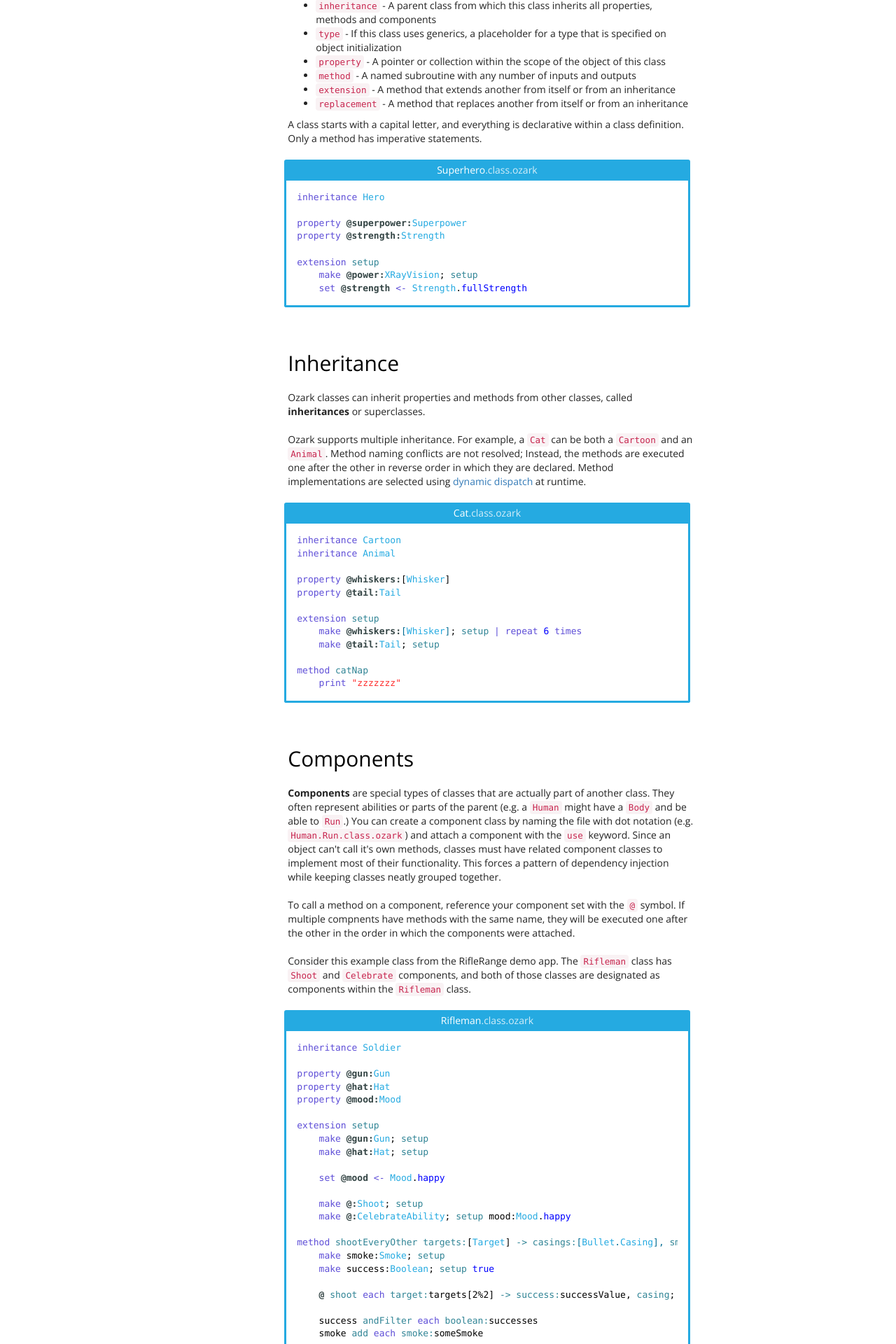
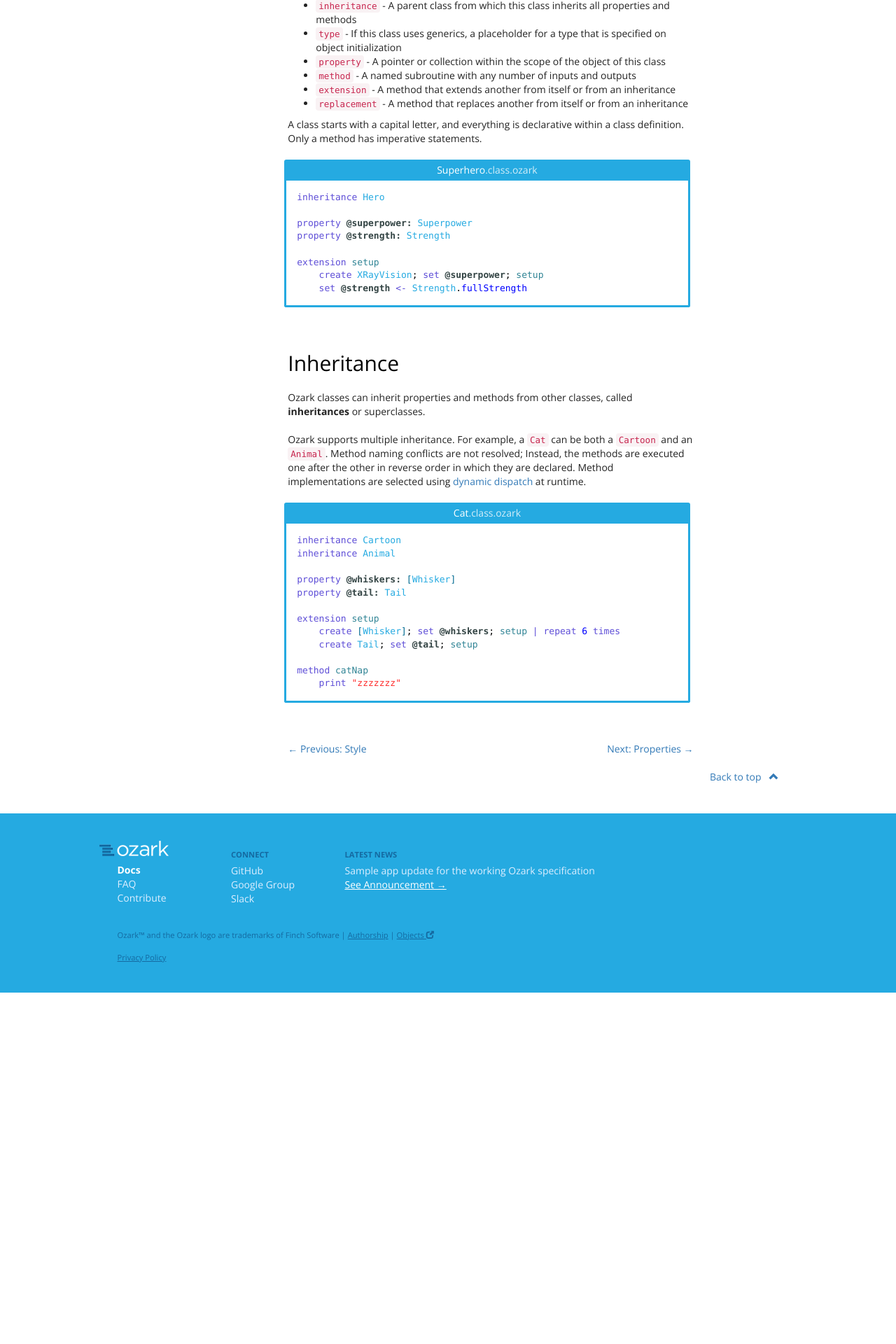
Before and after one commit to chasefinch/ozark-lang.github.io, a PHP site: page /language-documentation/classes in a window 1280 px wide. Shown: the part 520-2440 px from the top of the page at 70% size. After the commit the page ends 1938 px from the top, so only its background shows below. Run offline with PHP 8.4, Linux system fonts and the light colour scheme; some libraries are stand-ins or nearby versions.

Commit message:
Removed Components

```diff
--- a/about-ozark.php
+++ b/about-ozark.php
@@ -29,6 +29,7 @@
 								</div>
 							</div>
 						</div>
+						<!-- Obsolete
 						<div class='code-sample-header'>Rifleman.class.ozark</div>
 						<div class='code-sample' itemscope itemtype="http://schema.org/SoftwareSourceCode"><meta itemprop="language" content="Ozark" />
 							<pre>inheritance Person
@@ -42,6 +43,7 @@ class ShootAbility
 	inheritance Ability
 
 	enumeration SkillLevel</pre></div>
+						-->
 					</div>
 					<div style='clear:both;'></div>
 					<div style='clear:both;'></div>
--- a/css/style.css
+++ b/css/style.css
@@ -75,7 +75,8 @@ a.download { font-weight:bold; text-decoration:none; }
 	.btn-disabled:active { box-shadow:none; }
 
 .reserved { color:#5e4ed7; }
-.argument { color:#308495; }
+.argument { color:#308495; font-style:italic; }
+.add { font-weight: bold; }
 .method { color:#308495; }
 .comment { color:#05a74f; }
 .string { color:#ff2e2d; }
--- a/js/script.js
+++ b/js/script.js
@@ -1,5 +1,5 @@
-var reserved = ["&lt;-", "...", "|", "as", "create", "each", "else", "extension", "for", "if", "in", "is", "inheritance", "make", "method", "print", "property", "repeat", "run", "replacement", "set", "split", "state", "times", "type", "unless", "until", "use", "while", "with"];
-var symbols = ["+", "-", "&gt;", "&lt;", "≥", "≤", "^", "¬", "*", "÷", "√", "∫", "∑", "=", "≠"];
+var reserved = ["&lt;-", "...", "|", "as", "create", "each", "else", "extension", "for", "if", "in", "is", "inheritance", "method", "new", "print", "property", "repeat", "run", "replacement", "set", "split", "state", "times", "type", "unless", "until", "while", "with"];
+var symbols = ["!", "+", "-", "&gt;", "&lt;", "≥", "≤", "^", "¬", "*", "÷", "√", "∫", "∑", "=", "≠"];
 
 $(document).ready(function() {
 
@@ -76,6 +76,10 @@ function process(line) {
 
             if(parts[0].match(/@([a-z][A-Za-z0-9]*)?/)) {
                 parts[0] = "<span class='property'>"+parts[0]+":</span>";
+            } else if(parts[0].match(/inheritance/) || parts[0].match(/create/)) {
+                parts[0] = "<span class='reserved'>"+parts[0]+":</span>";
+            } else if(parts[0].match(/&amp;[a-z][A-Za-z0-9]*/)){
+                parts[0] = "<span class='argument'><span class='add'>&amp;</span>"+parts[0].substr(5)+":</span>";
             } else if(!declaration) {
                 parts[0] = "<span class='argument'>"+parts[0]+":</span>";
             } else {
@@ -137,9 +141,9 @@ function process(line) {
             if(i == 0 && ["extension", "method"].indexOf(word) == -1) {
                 declaration = true;
             }
-        } else if(i == 1 && words[1].match(/^\[?[A-Z][A-Za-z0-9]*((\.|\\)?[A-Z][A-Za-z0-9]*)*\??\]?;?$/)) {
-            var match = words[1].match(/\.|\\|\;|\[|\]/g);
-            var set = words[1].split(/\.|\\|\;|\[|\]/);
+        } else if(words[i].match(/^\[?[A-Z][A-Za-z0-9]*((\.|\\)?[A-Z][A-Za-z0-9]*)*\??\]?(,|;)?$/)) {
+            var match = words[i].match(/\.|\\|\;|\,|\[|\]/g);
+            var set = words[i].split(/\.|\\|\;|\,|\[|\]/);
             var whole = new Array();
 
             whole[0] = "<span class='type'>"+set[0]+"</span>";
@@ -153,7 +157,7 @@ function process(line) {
                     }
                 }
             }
-            words[1] = whole.join("");
+            words[i] = whole.join("");
         } else if(i == 1 && words[1].match(/^[A-Z][A-Za-z0-9]*(\.?[A-Z][A-Za-z0-9]*)*(\.?[a-z][A-Za-z0-9]*)?$/)) {
             var set = words[1].split(".");
             for(var j=0; j<set.length; j++) {
--- a/language-documentation/classes.php
+++ b/language-documentation/classes.php
@@ -38,7 +38,7 @@
 											<p>A class may contain any number of the following declarations in this order:</p>
 
 											<ul>
-												<li><a href='#Inheritance'><code>inheritance</code></a> - A parent class from which this class inherits all properties, methods and components</li>
+												<li><a href='#Inheritance'><code>inheritance</code></a> - A parent class from which this class inherits all properties and methods</li>
 												<li><a href='objects#Generics'><code>type</code></a> - If this class uses generics, a placeholder for a type that is specified on object initialization</li>
 												<li><a href='properties'><code>property</code></a> - A pointer or collection within the scope of the object of this class</li>
 												<li><a href='methods'><code>method</code></a> - A named subroutine with any number of inputs and outputs</li>
@@ -51,11 +51,11 @@
 											<div class='code-sample-header'>Superhero.class.ozark</div>
 											<div class='code-sample' itemscope itemtype="http://schema.org/Code"><meta itemprop="language" content="Ozark" /><pre>inheritance Hero
 
-property @superpower:Superpower
-property @strength:Strength
+property @superpower: Superpower
+property @strength: Strength
 
 extension setup
-	make @power:XRayVision; setup
+	create XRayVision; set @superpower; setup
 	set @strength &lt;- Strength.fullStrength</pre></div>
 
 											<a name="Inheritance"><h2>Inheritance</h2></a>
@@ -68,92 +68,15 @@ extension setup
 											<div class='code-sample' itemscope itemtype="http://schema.org/Code"><meta itemprop="language" content="Ozark" /><pre>inheritance Cartoon
 inheritance Animal
 
-property @whiskers:[Whisker]
-property @tail:Tail
+property @whiskers: [Whisker]
+property @tail: Tail
 
 extension setup
-	make @whiskers:[Whisker]; setup | repeat 6 times
-	make @tail:Tail; setup
+	create [Whisker]; set @whiskers; setup | repeat 6 times
+	create Tail; set @tail; setup
 
 method catNap
 	print "zzzzzzz"</pre></div>
-
-											<a name='Components'><h2>Components</h2></a>
-
-											<p><strong>Components</strong> are special types of classes that are actually part of another class. They often represent abilities or parts of the parent (e.g. a <code>Human</code> might have a <code>Body</code> and be able to <code>Run</code>.) You can create a component class by naming the file with dot notation (e.g. <code>Human.Run.class.ozark</code>) and attach a component with the <code>use</code> keyword. Since an object can't call it's own methods, classes must have related component classes to implement most of their functionality. This forces a pattern of dependency injection while keeping classes neatly grouped together.</p>
-
-											<p>To call a method on a component, reference your component set with the <code>@</code> symbol. If multiple compnents have methods with the same name, they will be executed one after the other in the order in which the components were attached.</p>
-
-											<p>Consider this example class from the RifleRange demo app. The <code>Rifleman</code> class has <code>Shoot</code> and <code>Celebrate</code> components, and both of those classes are designated as components within the <code>Rifleman</code> class.</p>
-
-											<div class='code-sample-header'>Rifleman.class.ozark</div>
-											<div class='code-sample' itemscope itemtype="http://schema.org/Code"><meta itemprop="language" content="Ozark" /><pre>inheritance Soldier
-
-property @gun:Gun
-property @hat:Hat
-property @mood:Mood
-
-extension setup
-	make @gun:Gun; setup
-	make @hat:Hat; setup
-
-	set @mood &lt;- Mood.happy
-
-	make @:Shoot; setup
-	make @:CelebrateAbility; setup mood:Mood.happy
-
-method shootEveryOther targets:[Target] -&gt; casings:[Bullet.Casing], smoke:Smoke, success:Boolean
-	make smoke:Smoke; setup
-	make success:Boolean; setup true
-
-	@ shoot each target:targets[2%2] -&gt; success:successValue, casing; set casings, smoke:someSmoke
-
-	success andFilter each boolean:successes
-	smoke add each smoke:someSmoke
-
-	if success is ...
-	... true
-		@ showOffForTheCrowd hat:@hat, mood:@mood
-
-	... false
-		set @mood &lt;- Mood.sad</pre></div>
-
-
-											<div class='code-sample-header'>Rifleman.Shoot.class.ozark</div>
-											<div class='code-sample' itemscope itemtype="http://schema.org/Code"><meta itemprop="language" content="Ozark" /><pre>inheritance RiflemanAbility
-
-property @skill:SkillLevel
-
-extension setup
-	set @skill &lt;- SkillLevel.novice
-
-extension setup &amp;skill:SkillLevel
-	set @skill &lt;- skill
-
-method fireGun gun:Gun target:Target -&gt; casing:Bullet.Casing, smoke:Smoke
-	gun shoot target -&gt; casing; set casing, smoke; set smoke</pre></div>
-
-											<div class='code-sample-header'>Rifleman.Celebrate.class.ozark</div>
-											<div class='code-sample' itemscope itemtype="http://schema.org/Code"><meta itemprop="language" content="Ozark" /><pre>inheritance RiflemanAbility
-
-extension setup
-	make @:HatTipAbility; setup
-
-method showOffForTheCrowd hat:Hat
-	@ tip hat:hat
-	print "Hello,&nbsp;ladies."</pre></div>
-
-											<div class='code-sample-header'>Rifleman.Celebrate.HatTip.class.ozark</div>
-											<div class='code-sample' itemscope itemtype="http://schema.org/Code"><meta itemprop="language" content="Ozark" /><pre>inheritance RiflemanAbility
-
-method tip hat:Hat
-	print "&laquo;Raise&nbsp;hat&raquo;"</pre></div>
-
-											<p>From outside of the parent class, nested classes and enumerations are referenced with dot notation. For example, a class making use of the <code>Rifleman</code> class but wishing to declare an independent <code>ShootAbility</code> would reference the class as <code>Rifleman.ShootAbility</code></p>
-
-											<div class='alert alert-warning'>
-												<p><span class='glyphicon glyphicon-alert'></span> <strong>Notice:</strong> Nested classes cannot be subclasses of the parent class; Subclasses should be defined separately. Nesting is for supporting classes only.</p>
-											</div>
 										</main>
 										<?php require('../includes/documentation-pagination.php'); ?>
 									</div>
--- a/language-documentation/files.php
+++ b/language-documentation/files.php
@@ -34,7 +34,6 @@
 											<p>The two types of Ozark files are <em>classes</em> and <em>enumerations</em>. Classes have filenames that end with <code>.class.ozark</code> and enumerations end with <code>.enumeration.ozark</code>.
 
 											<p><pre>NameOfTheClass.class.ozark
-NameOfTheClass.ComponentClass.class.ozark
 AnEnumeration.enumeration.ozark</pre></p>
 
 											<p>The Ozark interpreter searches for files in the same directory as the source file. In essence, every directory with an Ozark file in it can be compiled or edited as an Ozark project.</p>
--- a/language-documentation/reserved.php
+++ b/language-documentation/reserved.php
@@ -34,7 +34,6 @@
 												<div class='col-sm-6'>
 													<ul>
 														<li><code>any</code></li>
-														<li><code>as</code></li>
 														<li><code>create</code></li>
 														<li><code>each</code></li>
 														<li><code>else</code></li>
@@ -44,16 +43,15 @@
 														<li><code>in</code></li>
 														<li><code>is</code></li>
 														<li><code>inheritance</code></li>
-														<li><code>make</code></li>
 														<li><code>method</code></li>
 														<li><code>nil</code></li>
 														<li><code>not</code></li>
 														<li><code>none</code></li>
+														<li><code>property</code></li>
 													</ul>
 												</div>
 												<div class='col-sm-6'>
 													<ul>
-														<li><code>property</code></li>
 														<li><code>print</code></li>
 														<li><code>repeat</code></li>
 														<li><code>replacement</code></li>
@@ -66,7 +64,6 @@
 														<li><code>type</code></li>
 														<li><code>unless</code></li>
 														<li><code>until</code></li>
-														<li><code>use</code></li>
 														<li><code>while</code></li>
 														<li><code>with</code></li>
 													</ul>
```
Also changed, not shown: index.php (+14 -13 lines), language-documentation/collections.php (+11 -11 lines), language-documentation/concepts.php (+46 -41 lines), language-documentation/control.php (+8 -8 lines), language-documentation/index.php (+5 -5 lines), language-documentation/methods.php (+26 -26 lines), language-documentation/objects.php (+14 -15 lines), language-documentation/properties.php (+27 -27 lines), language-documentation/style.php (+11 -5 lines).
